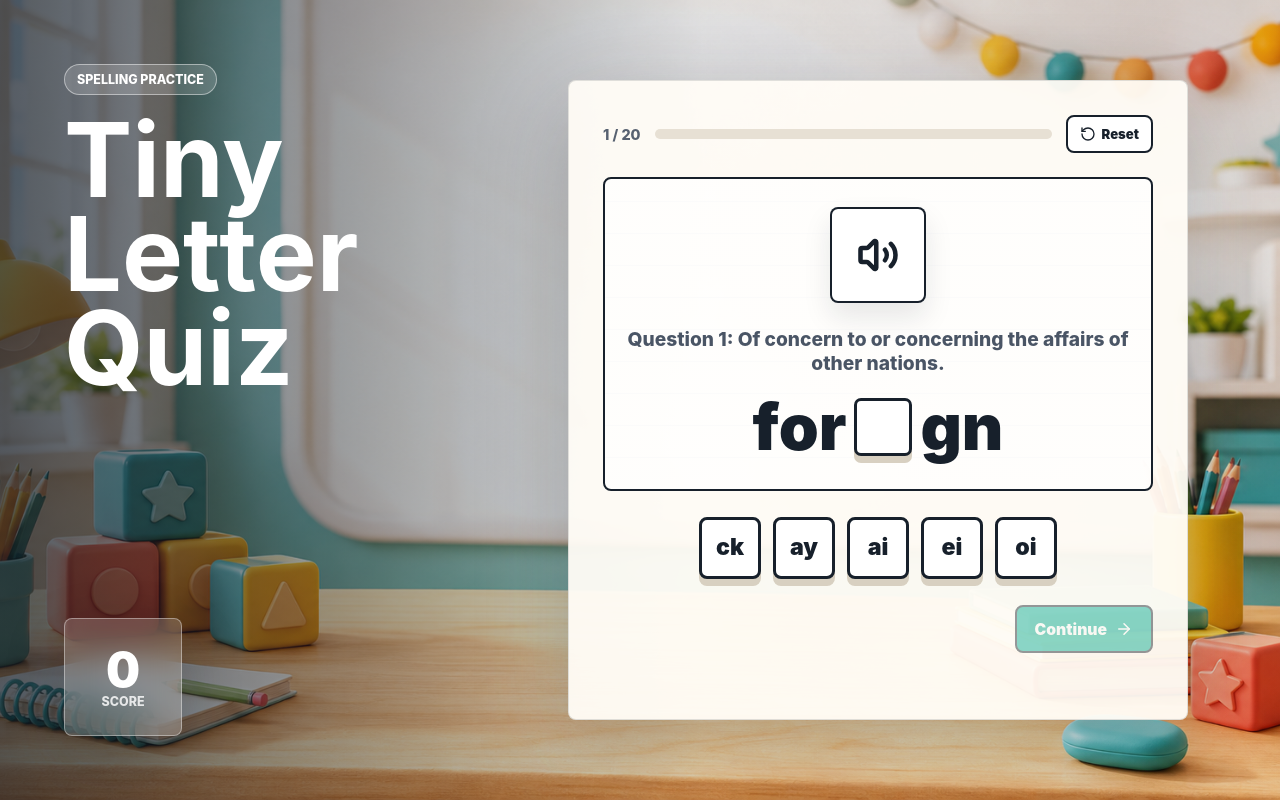
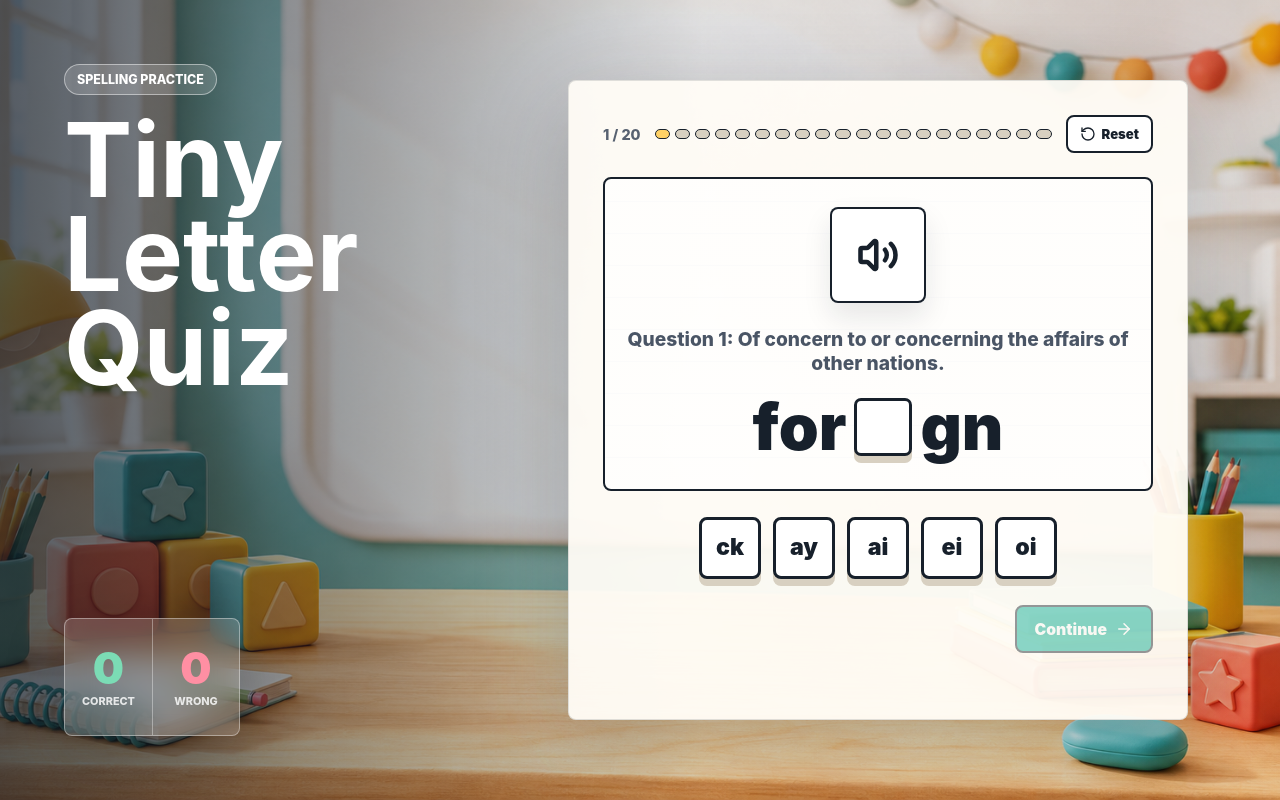
Before and after one commit to Ahmad9077/spelling-quiz, a React (Vite) app: page / in a window 1280 px wide. Built offline with nearby package versions, Linux system fonts and the light colour scheme.

Commit message:
Show correct and wrong quiz counts

```diff
--- a/src/App.css
+++ b/src/App.css
@@ -50,11 +50,10 @@ h1 {
 }
 
 .score-panel {
-  width: 118px;
+  width: 176px;
   height: 118px;
   display: grid;
-  place-items: center;
-  align-content: center;
+  grid-template-columns: repeat(2, minmax(0, 1fr));
   border: 1px solid rgba(255, 255, 255, 0.38);
   border-radius: 8px;
   background: rgba(255, 255, 255, 0.18);
@@ -62,18 +61,37 @@ h1 {
   backdrop-filter: blur(14px);
 }
 
-.score-panel span {
-  font-size: 3rem;
+.score-metric {
+  display: grid;
+  place-items: center;
+  align-content: center;
+  gap: 4px;
+}
+
+.score-metric + .score-metric {
+  border-left: 1px solid rgba(255, 255, 255, 0.36);
+}
+
+.score-metric span {
+  font-size: 2.75rem;
   font-weight: 900;
   line-height: 1;
 }
 
-.score-panel small {
+.score-metric small {
   color: rgba(255, 255, 255, 0.82);
-  font-size: 0.78rem;
+  font-size: 0.68rem;
   font-weight: 800;
   letter-spacing: 0;
   text-transform: uppercase;
+}
+
+.score-metric.is-correct span {
+  color: #7bdcb5;
+}
+
+.score-metric.is-wrong span {
+  color: #ff8fa3;
 }
 
 .quiz-board {
@@ -100,18 +118,29 @@ h1 {
   font-weight: 800;
 }
 
-.progress-track {
-  height: 10px;
-  overflow: hidden;
-  border-radius: 999px;
-  background: #e7e0d4;
+.answer-dots {
+  display: grid;
+  grid-template-columns: repeat(20, minmax(6px, 1fr));
+  gap: 5px;
 }
 
-.progress-track div {
-  height: 100%;
-  border-radius: inherit;
-  background: linear-gradient(90deg, #00a98f, #ffd166, #ef476f);
-  transition: width 260ms ease;
+.answer-dots span {
+  height: 10px;
+  border: 1px solid #17202b;
+  border-radius: 999px;
+  background: #d8d0c1;
+}
+
+.answer-dots .is-correct {
+  background: #7bdcb5;
+}
+
+.answer-dots .is-wrong {
+  background: #ff8fa3;
+}
+
+.answer-dots .is-current {
+  background: #ffd166;
 }
 
 .reset-button {
@@ -359,6 +388,34 @@ h1 {
   box-shadow: 0 12px 0 #d8d0c1;
 }
 
+.finish-counts {
+  display: flex;
+  justify-content: center;
+  flex-wrap: wrap;
+  gap: 10px;
+}
+
+.finish-counts span {
+  min-height: 34px;
+  display: inline-flex;
+  align-items: center;
+  padding: 0 12px;
+  border: 2px solid #17202b;
+  border-radius: 8px;
+  color: #17202b;
+  font-size: 0.95rem;
+  font-weight: 950;
+  text-transform: uppercase;
+}
+
+.finish-counts .is-correct {
+  background: #7bdcb5;
+}
+
+.finish-counts .is-wrong {
+  background: #ff8fa3;
+}
+
 .finish-state h2 {
   color: #17202b;
   font-size: clamp(2rem, 5vw, 3.2rem);
@@ -392,12 +449,16 @@ h1 {
     position: absolute;
     top: 24px;
     right: 24px;
-    width: 82px;
+    width: 142px;
     height: 82px;
   }
 
-  .score-panel span {
-    font-size: 2rem;
+  .score-metric span {
+    font-size: 1.9rem;
+  }
+
+  .score-metric small {
+    font-size: 0.58rem;
   }
 
   .quiz-board {
@@ -410,6 +471,15 @@ h1 {
 @media (max-width: 520px) {
   .quiz-board {
     padding: 16px;
+  }
+
+  .quiz-topline {
+    grid-template-columns: auto 1fr;
+  }
+
+  .reset-button {
+    grid-column: 1 / -1;
+    justify-self: end;
   }
 
   .word-card {
--- a/src/App.tsx
+++ b/src/App.tsx
@@ -13,6 +13,8 @@ type QuizItem = {
   word: string
   after: string
 }
+
+type AnswerResult = 'correct' | 'wrong'
 
 const questionsPerRound = 20
 const harderWordMinimumLength = 7
@@ -320,8 +322,8 @@ function App() {
   const [currentIndex, setCurrentIndex] = useState(0)
   const [score, setScore] = useState(0)
   const [selectedAnswer, setSelectedAnswer] = useState<string | null>(null)
-  const [completedQuestions, setCompletedQuestions] = useState(0)
   const [isFinished, setIsFinished] = useState(false)
+  const [answerResults, setAnswerResults] = useState<AnswerResult[]>([])
   const nextButtonRef = useRef<HTMLButtonElement>(null)
   const restartButtonRef = useRef<HTMLButtonElement>(null)
   const utteranceRef = useRef<SpeechSynthesisUtterance | null>(null)
@@ -330,6 +332,7 @@ function App() {
   const totalQuestions = quizItems.length
   const hasAnswered = selectedAnswer !== null
   const isCorrect = selectedAnswer === currentItem.answer
+  const wrongCount = answerResults.filter((result) => result === 'wrong').length
 
   const message = useMemo(() => {
     if (isFinished) {
@@ -368,9 +371,12 @@ function App() {
   function handleAnswer(answer: string) {
     if (hasAnswered || isFinished) return
 
+    const answerIsCorrect = answer === currentItem.answer
+
     setSelectedAnswer(answer)
+    setAnswerResults((results) => [...results, answerIsCorrect ? 'correct' : 'wrong'])
 
-    if (answer === currentItem.answer) {
+    if (answerIsCorrect) {
       setScore((count) => count + 1)
     }
   }
@@ -379,27 +385,24 @@ function App() {
     if (!hasAnswered) return
 
     if (currentIndex === totalQuestions - 1) {
-      setCompletedQuestions(totalQuestions)
       setIsFinished(true)
       return
     }
 
-    setCompletedQuestions((count) => count + 1)
     setSelectedAnswer(null)
     setCurrentIndex((index) => index + 1)
   }
 
   function restartQuiz() {
     setQuizItems(buildRound())
-    setCompletedQuestions(0)
     setCurrentIndex(0)
     setIsFinished(false)
     setScore(0)
     setSelectedAnswer(null)
+    setAnswerResults([])
   }
 
   const missingLetters = (selectedAnswer ?? currentItem.answer).split('')
-  const progress = Math.round((completedQuestions / totalQuestions) * 100)
 
   return (
     <main className="quiz-shell">
@@ -408,9 +411,15 @@ function App() {
           <p className="eyebrow">Spelling practice</p>
           <h1 id="page-title">Tiny Letter Quiz</h1>
         </div>
-        <div className="score-panel" aria-label="Quiz score">
-          <span>{score}</span>
-          <small>score</small>
+        <div className="score-panel" aria-label="Quiz results so far">
+          <div className="score-metric is-correct">
+            <span>{score}</span>
+            <small>correct</small>
+          </div>
+          <div className="score-metric is-wrong">
+            <span>{wrongCount}</span>
+            <small>wrong</small>
+          </div>
         </div>
       </section>
 
@@ -420,14 +429,22 @@ function App() {
             {isFinished ? totalQuestions : currentIndex + 1} / {totalQuestions}
           </span>
           <div
-            aria-label="Quiz progress"
-            aria-valuemax={100}
-            aria-valuemin={0}
-            aria-valuenow={progress}
-            className="progress-track"
-            role="progressbar"
+            aria-label={`${score} correct, ${wrongCount} wrong`}
+            className="answer-dots"
           >
-            <div style={{ width: `${progress}%` }} />
+            {quizItems.map((item, index) => {
+              const result = answerResults[index]
+              const state =
+                result === 'correct'
+                  ? 'is-correct'
+                  : result === 'wrong'
+                    ? 'is-wrong'
+                    : index === currentIndex && !isFinished
+                      ? 'is-current'
+                      : 'is-upcoming'
+
+              return <span className={state} key={`${item.word}-${index}`} />
+            })}
           </div>
           {!isFinished && (
             <button
@@ -444,6 +461,10 @@ function App() {
         {isFinished ? (
           <div className="finish-state">
             <div className="finish-badge">{score}/{totalQuestions}</div>
+            <div className="finish-counts" aria-label="Final answer counts">
+              <span className="is-correct">{score} correct</span>
+              <span className="is-wrong">{wrongCount} wrong</span>
+            </div>
             <h2>{message}</h2>
             <p>
               {score >= Math.ceil(totalQuestions * 0.7)
```
